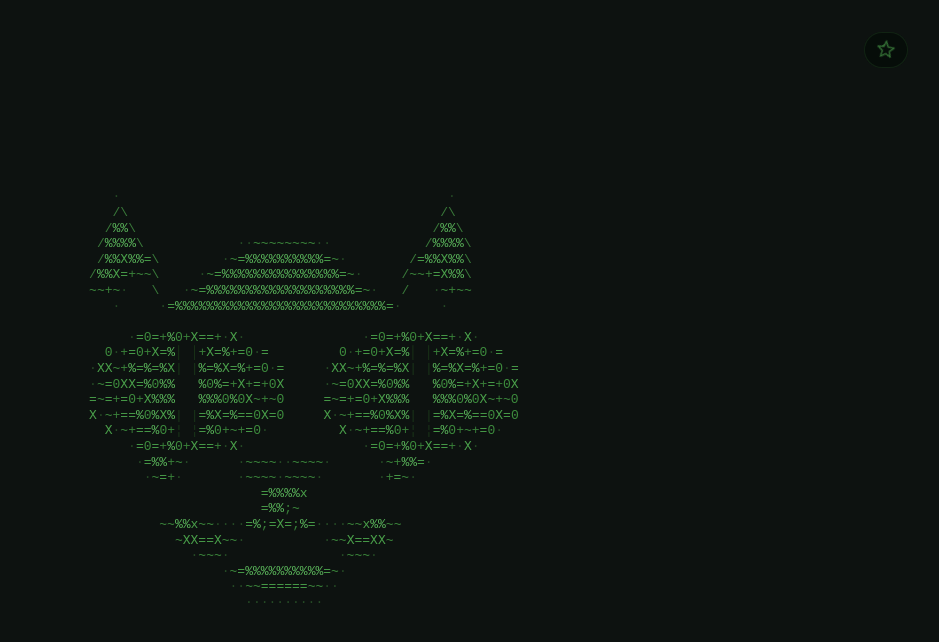
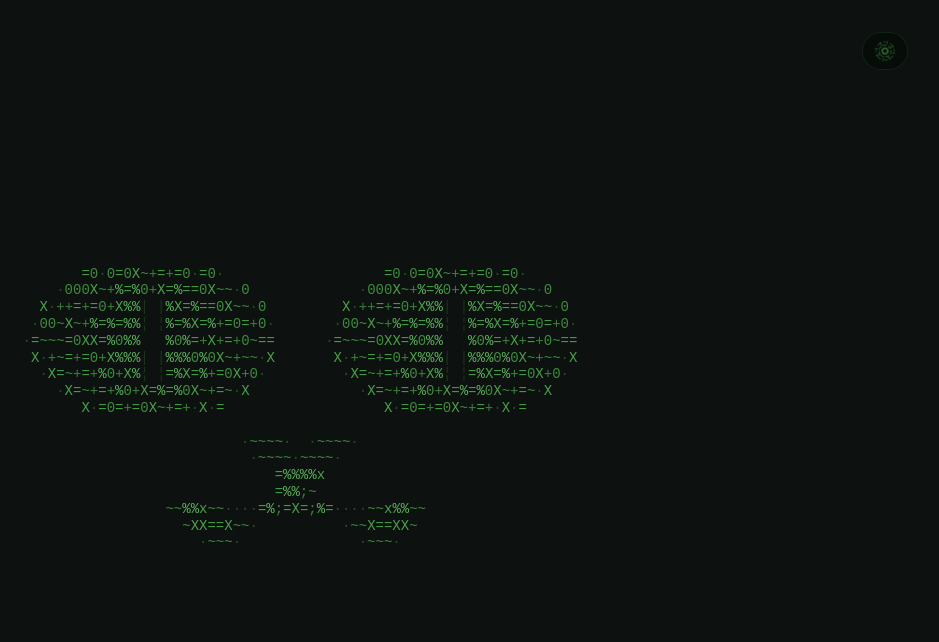
Before and after one commit to AndreaCacioppo/andreacacioppo.github.io, a plain HTML site: page cat.html in a window 1280 px wide. Shown: the whole page, without its empty margins (340-1279 px from the left). Drawn offline with Linux system fonts and the light colour scheme.

Commit message:
Update cat.html title and enhance styling; remove loading elements from van.html

```diff
--- a/cat.html
+++ b/cat.html
@@ -3,7 +3,7 @@
 <head>
 <meta charset="UTF-8">
 <meta name="viewport" content="width=device-width, initial-scale=1.0">
-<title>cat</title>
+<title>Cat</title>
 <style>
   * { margin: 0; padding: 0; box-sizing: border-box; }
   body {
@@ -17,7 +17,7 @@
   }
   #cat {
     font-family: 'Courier New', Courier, monospace;
-    font-size: 13px;
+    font-size: 14px;
     line-height: 1.2;
     color: #4a9e4a;
     white-space: pre;
@@ -59,11 +59,10 @@
   }
 
   .van-link svg {
-    width: 20px;
-    height: 20px;
+    width: 22px;
+    height: 22px;
     fill: none;
     stroke: currentColor;
-    stroke-width: 1.8;
     stroke-linecap: round;
     stroke-linejoin: round;
     animation: spin-star 12s linear infinite;
@@ -85,7 +84,21 @@
 <body>
 <a class="van-link" href="/van.html" aria-label="starry night">
   <svg viewBox="0 0 24 24">
-    <polygon points="12,2 14.5,8.5 21.5,9 16,13.8 17.8,21 12,17 6.2,21 8,13.8 2.5,9 9.5,8.5"/>
+    <!-- inner glow -->
+    <circle cx="12" cy="12" r="3" stroke-width="1.6"/>
+    <!-- swirl halo ring -->
+    <circle cx="12" cy="12" r="6.5" stroke-width="0.9" stroke-dasharray="3.5 2.5" stroke-dashoffset="1"/>
+    <!-- outer swirl ring -->
+    <circle cx="12" cy="12" r="10" stroke-width="0.7" stroke-dasharray="4 3.5" stroke-dashoffset="3"/>
+    <!-- radiating brush wisps -->
+    <path d="M12 1.5 C12.3 4, 11.7 4, 12 5" stroke-width="0.8"/>
+    <path d="M12 22.5 C11.7 20, 12.3 20, 12 19" stroke-width="0.8"/>
+    <path d="M1.5 12 C4 12.3, 4 11.7, 5 12" stroke-width="0.8"/>
+    <path d="M22.5 12 C20 11.7, 20 12.3, 19 12" stroke-width="0.8"/>
+    <path d="M4.2 4.2 C5.5 5.8, 6 5.3, 6.8 6.8" stroke-width="0.7"/>
+    <path d="M19.8 4.2 C18.5 5.8, 18 5.3, 17.2 6.8" stroke-width="0.7"/>
+    <path d="M4.2 19.8 C5.5 18.2, 6 18.7, 6.8 17.2" stroke-width="0.7"/>
+    <path d="M19.8 19.8 C18.5 18.2, 18 18.7, 17.2 17.2" stroke-width="0.7"/>
   </svg>
 </a>
 <pre id="cat"></pre>
@@ -98,10 +111,13 @@ let blinking = false;
 
 // ─── Smooth gaze ───
 let currentGX = 0, currentGY = 0;
-const LERP = 0.07;
+const LERP = 0.06;
 
 // ─── Eye parameters ───
-const EYE_W = 26, EYE_H = 9, RX = 12, RY = 4.0;
+const EYE_W = 30, EYE_H = 10, RX = 14, RY = 4.5;
+const GAP = '      ';
+const TOTAL_W = EYE_W + GAP.length + EYE_W; // 66
+const CENTER = TOTAL_W / 2; // 33
 
 const TIER = [
   ['%','%','%','%','%','%','%'],
@@ -110,7 +126,7 @@ const TIER = [
   ['=','+','~','X','0','=','+'],
   ['~','~','+','=','~','0','~'],
 ];
-const BORDER_CHARS = ['·','0','=','·','X','·','0'];
+const BORDER = ['·','0','=','·','X','·','0'];
 
 function charAt(pool, r, c) {
   return pool[((r * 37 + c * 13 + 7) & 0x7FFFFFFF) % pool.length];
@@ -118,7 +134,7 @@ function charAt(pool, r, c) {
 
 function buildEye(gazeX, gazeY) {
   const cx = EYE_W / 2, cy = EYE_H / 2;
-  const fx = cx + gazeX * 4, fy = cy + gazeY * 1.2;
+  const fx = cx + gazeX * 3.5, fy = cy + gazeY * 1.0;
   const slitX = fx, slitCY = cy + gazeY * 1.8;
   const grid = [];
   for (let r = 0; r < EYE_H; r++) {
@@ -127,8 +143,7 @@ function buildEye(gazeX, gazeY) {
       const ex = (c - cx) / RX, ey = (r - cy) / RY;
       const eDist = ex * ex + ey * ey;
       if (eDist > 1.15) { row += ' '; continue; }
-      if (eDist > 0.88) { row += charAt(BORDER_CHARS, r, c); continue; }
-      // Slit pupil
+      if (eDist > 0.88) { row += charAt(BORDER, r, c); continue; }
       const slitRowDist = Math.abs(r - slitCY);
       const slitHalfH = 2.8;
       if (slitRowDist < slitHalfH) {
@@ -168,6 +183,11 @@ function buildBlinkEye() {
   return grid;
 }
 
+function centerLine(text) {
+  const pad = Math.max(0, Math.floor(CENTER - text.length / 2));
+  return ' '.repeat(pad) + text;
+}
+
 function getTargetGaze() {
   const cx = window.innerWidth / 2, cy = window.innerHeight / 2;
   const dx = mouseX - cx, dy = mouseY - cy;
@@ -193,68 +213,32 @@ function colorize(line) {
         out += `<span style="color:#3d8b3d">${ch}</span>`; break;
       case '+': case ';':
         out += `<span style="color:#398039">${ch}</span>`; break;
-      case '-': case '─': case '╱': case '╲':
+      case '-': case '─':
         out += `<span style="color:#2d602d">${ch}</span>`; break;
       case '|': case '¦': case '│':
         out += `<span style="color:#1a3518">${ch}</span>`; break;
-      case '/': case '\\':
-        out += `<span style="color:#3a7a3a">${ch}</span>`; break;
       default: out += ch;
     }
   }
   return out;
 }
 
-// ─── Face layout constants ───
-const GAP = '    ';
-const FACE_W = EYE_W + GAP.length + EYE_W; // total width of eye row
-const MID = Math.floor(FACE_W / 2);
-
-function pad(text, totalW) {
-  const padL = Math.max(0, Math.floor((totalW - text.length) / 2));
-  return ' '.repeat(padL) + text;
-}
-
 function render() {
   const le = blinking ? buildBlinkEye() : buildEye(currentGX, currentGY);
   const re = blinking ? buildBlinkEye() : buildEye(currentGX, currentGY);
-
   const lines = [];
-
-  // ── Ears ──
-  lines.push(pad('·                                          ·', FACE_W));
-  lines.push(pad('/\\                                        /\\', FACE_W));
-  lines.push(pad('/%%\\                                      /%%\\', FACE_W));
-  lines.push(pad('/%%%%\\            ··~~~~~~~~··            /%%%%\\', FACE_W));
-  lines.push(pad('/%%X%%=\\        ·~=%%%%%%%%%%=~·        /=%%X%%\\', FACE_W));
-  lines.push(pad('/%%X=+~~\\     ·~=%%%%%%%%%%%%%%%=~·     /~~+=X%%\\', FACE_W));
-  lines.push(pad('~~+~·   \\   ·~=%%%%%%%%%%%%%%%%%%%=~·   /   ·~+~~', FACE_W));
-  lines.push(pad('·     ·=%%%%%%%%%%%%%%%%%%%%%%%%%%%=·     ·', FACE_W));
-
-  // ── Eyes ──
   for (let r = 0; r < EYE_H; r++) {
-    const row = '  ' + le[r].padEnd(EYE_W) + GAP + re[r] + '  ';
-    lines.push(pad(row, FACE_W));
+    const row = le[r].padEnd(EYE_W) + GAP + re[r];
+    lines.push(row.padEnd(TOTAL_W));
   }
-
-  // ── Cheeks & nose bridge ──
-  lines.push(pad('·=%%+~·      ·~~~~··~~~~·      ·~+%%=·', FACE_W));
-  lines.push(pad('·~=+·       ·~~~~·~~~~·       ·+=~·', FACE_W));
-
-  // ── Nose ──
-  lines.push(pad('=%%%%x', FACE_W));
-  lines.push(pad('=%%;~', FACE_W));
-
-  // ── Mouth & whiskers ──
-  lines.push(pad('~~%%x~~····=%;=X=;%=····~~x%%~~', FACE_W));
-  lines.push(pad('~XX==X~~·          ·~~X==XX~', FACE_W));
-  lines.push(pad('·~~~·              ·~~~·', FACE_W));
-
-  // ── Chin ──
-  lines.push(pad('·~=%%%%%%%%%%=~·', FACE_W));
-  lines.push(pad('··~~======~~··', FACE_W));
-  lines.push(pad('··········', FACE_W));
-
+  lines.push('');
+  lines.push(centerLine('·~~~~·  ·~~~~·').padEnd(TOTAL_W));
+  lines.push(centerLine('·~~~~·~~~~·').padEnd(TOTAL_W));
+  lines.push(centerLine('=%%%%x').padEnd(TOTAL_W));
+  lines.push(centerLine('=%%;~').padEnd(TOTAL_W));
+  lines.push(centerLine('~~%%x~~····=%;=X=;%=····~~x%%~~').padEnd(TOTAL_W));
+  lines.push(centerLine('~XX==X~~·          ·~~X==XX~').padEnd(TOTAL_W));
+  lines.push(centerLine('·~~~·              ·~~~·').padEnd(TOTAL_W));
   catEl.innerHTML = lines.map(colorize).join('\n');
 }
 
```
Also changed, not shown: van.html (+0 -28 lines).
